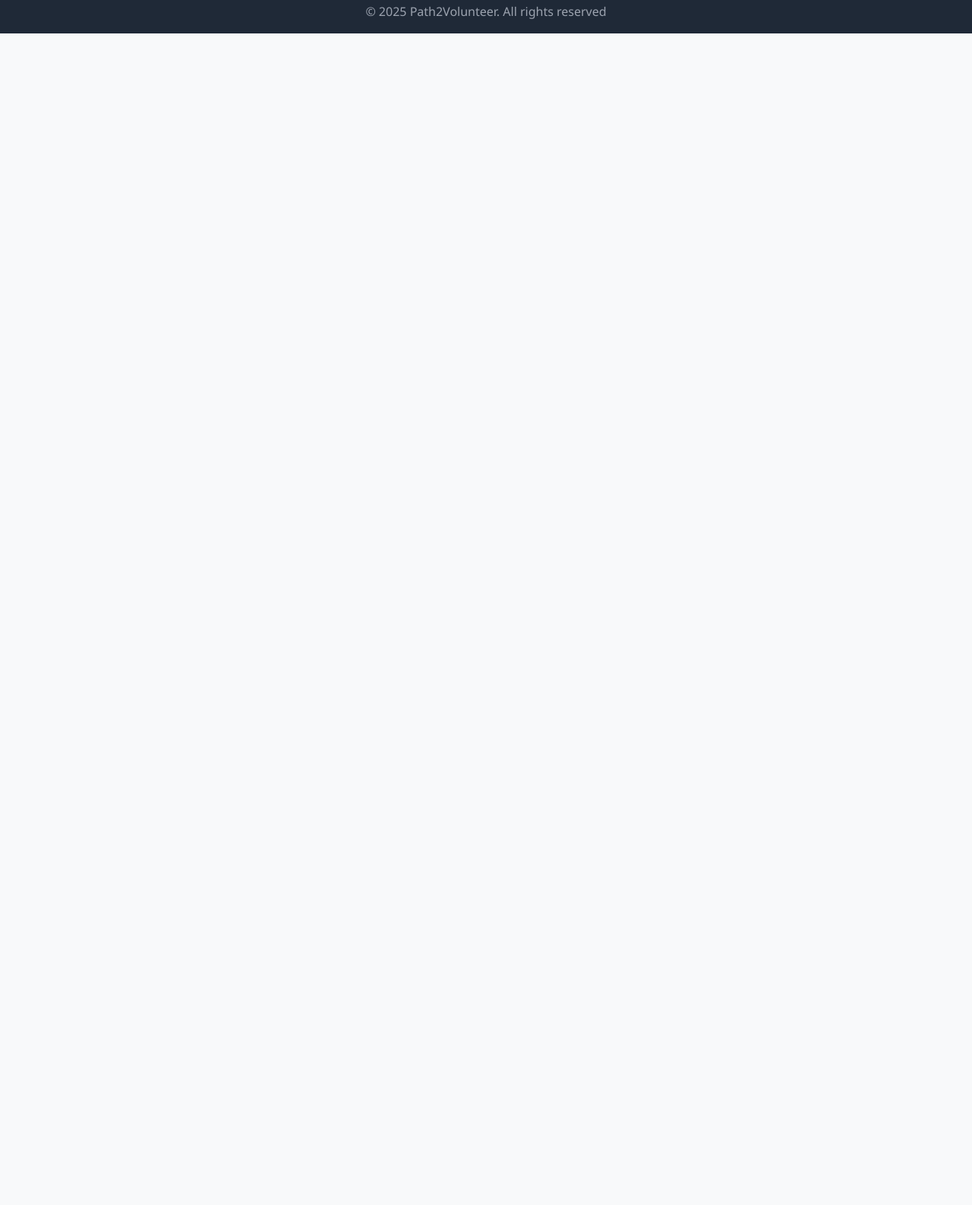
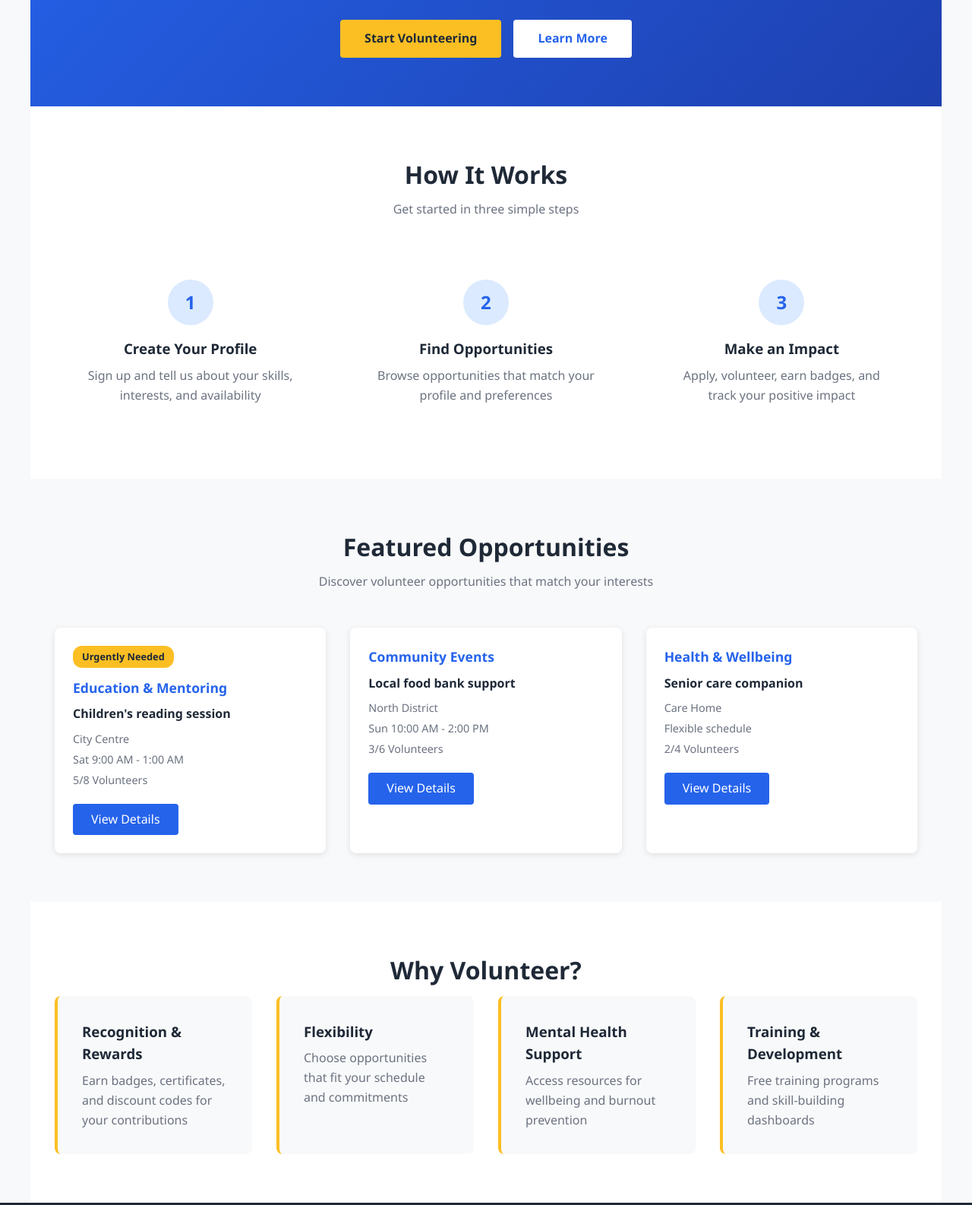
Before and after one commit to sophie-picken/Path2Volunteering, a plain HTML site: page login.html in a window 1280 px wide. Shown: the part 347-1933 px from the top of the page at 76% size. Before the commit the page ends 800 px from the top, so only its background shows below. Drawn offline with Linux system fonts and the light colour scheme.

```diff
--- a/login.html
+++ b/login.html
@@ -10,7 +10,94 @@
     <div id="header"></div>
 
     <main>
-        <!-- Page content here -->
+        <!-- Hero Section -->
+        <section class="hero">
+            <h1>Connecting Volunteers with Opportunities That Make a Difference</h1>
+            <p>Join thousands of volunteers making a real impact in communities worldwide</p>
+            <div class="hero-buttons">
+                <a href="opportunities.html" class="btn-primary">Start Volunteering</a>
+                <a href="#how-it-works" class="btn-secondary">Learn More</a>
+            </div>
+        </section>
+
+        <!-- How It Works -->
+        <section id="how-it-works" class="how-it-works">
+            <h2>How It Works</h2>
+            <p class="subtitle">Get started in three simple steps</p>
+            <div class="steps">
+                <div class="step">
+                    <div class="step-number">1</div>
+                    <h3>Create Your Profile</h3>
+                    <p>Sign up and tell us about your skills, interests, and availability</p>
+                </div>
+                <div class="step">
+                    <div class="step-number">2</div>
+                    <h3>Find Opportunities</h3>
+                    <p>Browse opportunities that match your profile and preferences</p>
+                </div>
+                <div class="step">
+                    <div class="step-number">3</div>
+                    <h3>Make an Impact</h3>
+                    <p>Apply, volunteer, earn badges, and track your positive impact</p>
+                </div>
+            </div>
+        </section>
+
+        <!-- Featured Opportunities -->
+        <section class="opportunities">
+            <h2>Featured Opportunities</h2>
+            <p class="subtitle">Discover volunteer opportunities that match your interests</p>
+            <div class="opportunity-grid">
+                <div class="opportunity-card">
+                    <span class="badge-urgent">Urgently Needed</span>
+                    <h3>Education & Mentoring</h3>
+                    <p class="opportunity-title">Children's reading session</p>
+                    <p class="opportunity-location">City Centre</p>
+                    <p class="opportunity-time">Sat 9:00 AM - 1:00 AM</p>
+                    <p class="opportunity-volunteers">5/8 Volunteers</p>
+                    <a href="opportunities.html" class="btn-view">View Details</a>
+                </div>
+                <div class="opportunity-card">
+                    <h3>Community Events</h3>
+                    <p class="opportunity-title">Local food bank support</p>
+                    <p class="opportunity-location">North District</p>
+                    <p class="opportunity-time">Sun 10:00 AM - 2:00 PM</p>
+                    <p class="opportunity-volunteers">3/6 Volunteers</p>
+                    <a href="opportunities.html" class="btn-view">View Details</a>
+                </div>
+                <div class="opportunity-card">
+                    <h3>Health & Wellbeing</h3>
+                    <p class="opportunity-title">Senior care companion</p>
+                    <p class="opportunity-location">Care Home</p>
+                    <p class="opportunity-time">Flexible schedule</p>
+                    <p class="opportunity-volunteers">2/4 Volunteers</p>
+                    <a href="opportunities.html" class="btn-view">View Details</a>
+                </div>
+            </div>
+        </section>
+
+        <!-- Why Volunteer -->
+        <section class="why-volunteer">
+            <h2>Why Volunteer?</h2>
+            <div class="benefits-grid">
+                <div class="benefit">
+                    <h3>Recognition & Rewards</h3>
+                    <p>Earn badges, certificates, and discount codes for your contributions</p>
+                </div>
+                <div class="benefit">
+                    <h3>Flexibility</h3>
+                    <p>Choose opportunities that fit your schedule and commitments</p>
+                </div>
+                <div class="benefit">
+                    <h3>Mental Health Support</h3>
+                    <p>Access resources for wellbeing and burnout prevention</p>
+                </div>
+                <div class="benefit">
+                    <h3>Training & Development</h3>
+                    <p>Free training programs and skill-building dashboards</p>
+                </div>
+            </div>
+        </section>
     </main>
 
     <div id="footer"></div>
```
Also changed, not shown: leaderboard.html (+2 -3 lines), css/styles.css (line endings or trailing spaces).
